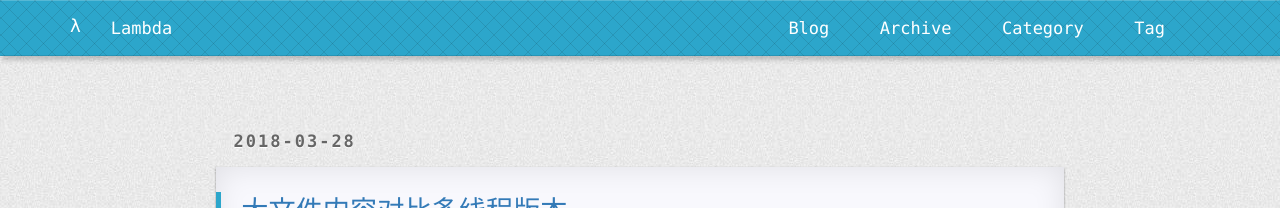
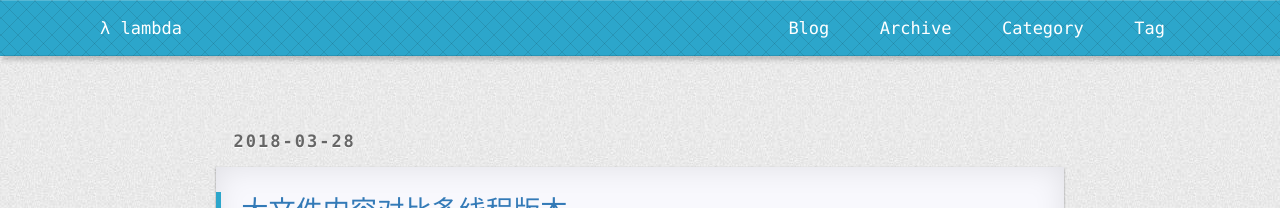
Before and after one commit to bit-ranger/blog, a Jekyll site: the page built from index.html, in a window 1280 px wide and 900 px high. Shown: the top 208 px of the window. Built offline with Jekyll 4.4.1, drawn with Linux system fonts in a browser that asks for light colours; nearby versions of some CDN libraries; the list of posts is cut into pages by our own code; comment, search, counter and statistics services are not loaded; a style sheet for code colours, icons or effects is not loaded.

Commit message:
rename site

```diff
--- a/_config.yml
+++ b/_config.yml
@@ -25,9 +25,9 @@ defaults:
 
 
 
-title: "λ"
+title: ""
 email: sincerebravefight@gmail.com
-description: Lambda
+description: λ lambda
 github_username:  WakelessDragon
 swiftype_searchId: ncwR9a8S9CTx2q9SgsJm
 gitment:
```
